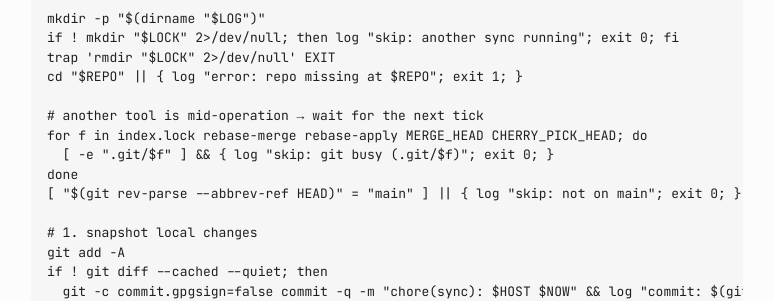
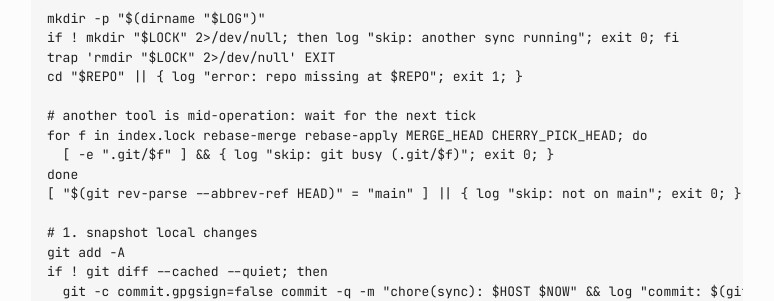
Before and after one commit to jangtrinh/design-os-figma-plugin, a Jekyll site: the page built from docs/multi-machine-setup.md, in a window 1280 px wide and 900 px high, scrolled down 2709 px. Shown: the part 153-454 px from the top of the window, without its empty margins (253-1027 px from the left). Built offline with Jekyll 4.4.1, drawn with Linux system fonts in a browser that asks for light colours; our own code applies the rules of GitHub Pages for plain Markdown files.

```diff
--- a/docs/multi-machine-setup.md
+++ b/docs/multi-machine-setup.md
@@ -84,7 +84,7 @@ if ! mkdir "$LOCK" 2>/dev/null; then log "skip: another sync running"; exit 0; f
 trap 'rmdir "$LOCK" 2>/dev/null' EXIT
 cd "$REPO" || { log "error: repo missing at $REPO"; exit 1; }
 
-# another tool is mid-operation → wait for the next tick
+# another tool is mid-operation: wait for the next tick
 for f in index.lock rebase-merge rebase-apply MERGE_HEAD CHERRY_PICK_HEAD; do
   [ -e ".git/$f" ] && { log "skip: git busy (.git/$f)"; exit 0; }
 done
```
